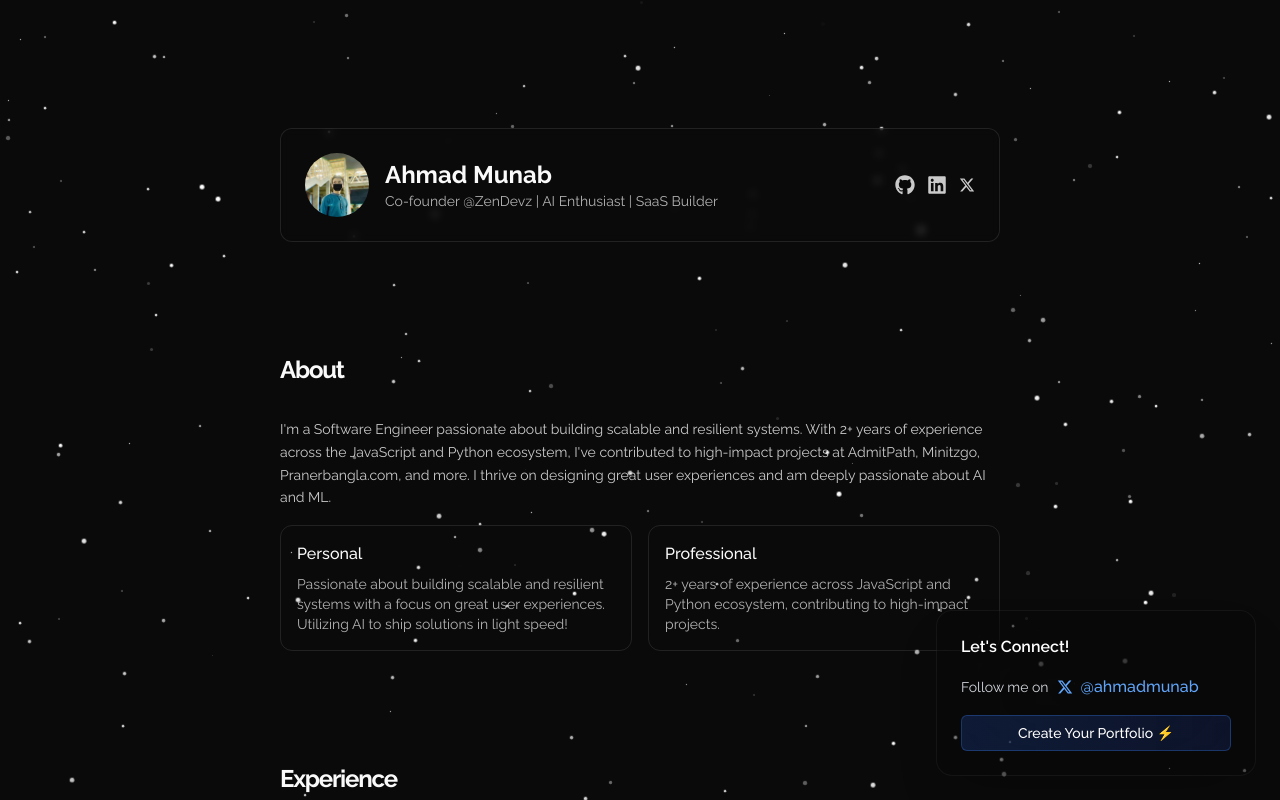
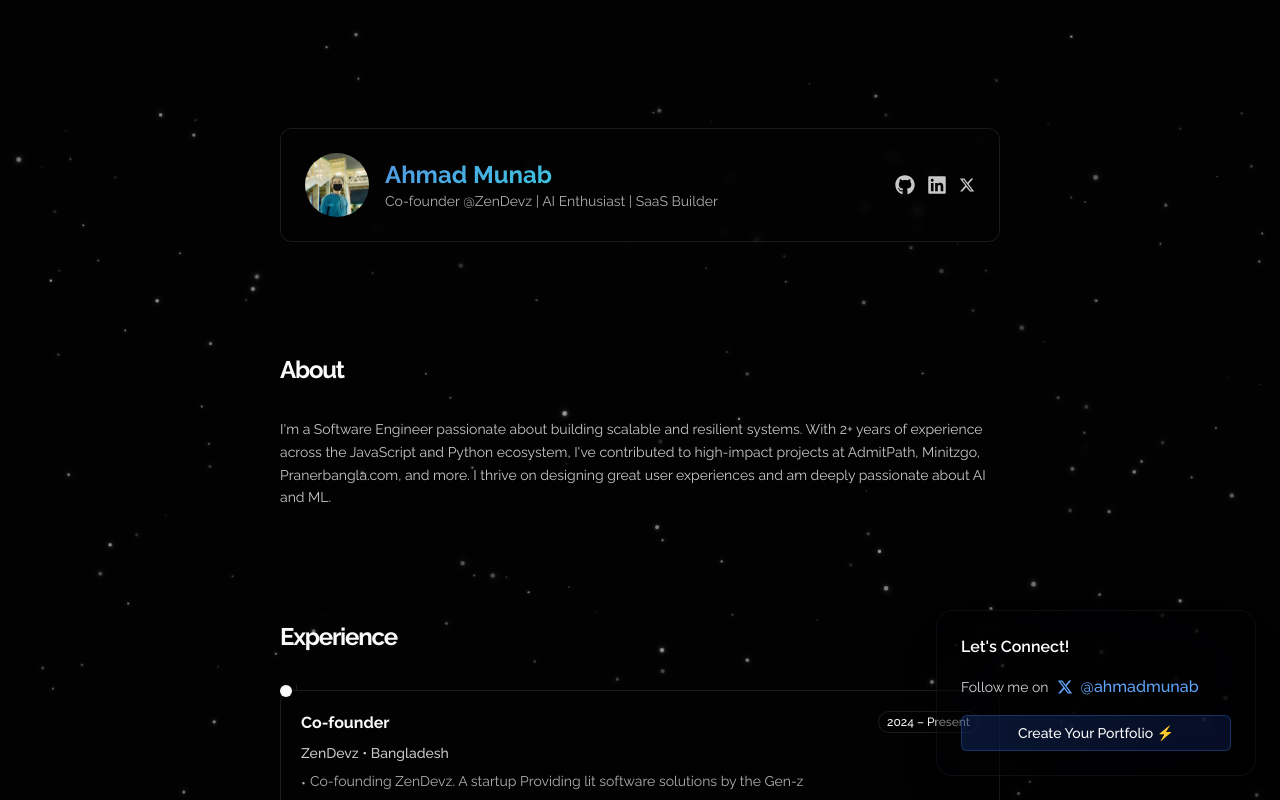
Before and after one commit to Ahmad-Munab/portfolio-v3, a Next.js app: page / in a window 1280 px wide. Shown: the top 800 px of the page. Built offline with nearby package versions, Linux system fonts and the light colour scheme.

Commit message:
slight revamp

```diff
--- a/src/app/globals.css
+++ b/src/app/globals.css
@@ -2,49 +2,6 @@
 @tailwind components;
 @tailwind utilities;
 
-:root {
-  --primary: #000000;
-  --primary-foreground: #ffffff;
-  --secondary: #f3f4f6;
-  --secondary-foreground: #000000;
-  --accent: #f3f4f6;
-  --accent-foreground: #000000;
-  --destructive: #ef4444;
-  --destructive-foreground: #ffffff;
-  --ring: #e5e7eb;
-  --border: #e5e7eb;
-  --input: #e5e7eb;
-  --blue: #3b82f6;
-}
-
-@media (prefers-color-scheme: dark) {
-  :root {
-    --primary: #ffffff;
-    --primary-foreground: #000000;
-    --secondary: #1f2937;
-    --secondary-foreground: #f3f4f6;
-    --accent: #1f2937;
-    --accent-foreground: #f3f4f6;
-    --destructive: #ef4444;
-    --destructive-foreground: #ffffff;
-    --ring: #1f2937;
-    --border: #1f2937;
-    --input: #1f2937;
-    --blue: #1f75ff;
-  }
-}
-
-@layer base {
-  * {
-    @apply border-border;
-  }
-  html {
-    scroll-behavior: smooth;
-  }
-  body {
-    @apply text-foreground bg-background;
-    font-feature-settings: "rlig" 1, "calt" 1;
-  }
 :root {
   --background: 0 0% 100%;
   --foreground: 0 0% 3.9%;
@@ -54,6 +11,9 @@
   --popover-foreground: 0 0% 3.9%;
   --primary: 0 0% 9%;
   --primary-foreground: 0 0% 98%;
+  --metallic-blue: linear-gradient(135deg, #5B86E5, #36D1DC, #5B86E5);
+  --metallic-silver: linear-gradient(135deg, #E8E8E8, #C0C0C0, #E8E8E8);
+  --metallic-gold: linear-gradient(135deg, #FFD700, #BF953F, #FFD700);
   --secondary: 0 0% 96.1%;
   --secondary-foreground: 0 0% 9%;
   --muted: 0 0% 96.1%;
@@ -65,17 +25,15 @@
   --border: 0 0% 89.8%;
   --input: 0 0% 89.8%;
   --ring: 0 0% 3.9%;
-    --chart-1: 12 76% 61%;
-    --chart-2: 173 58% 39%;
-    --chart-3: 197 37% 24%;
-    --chart-4: 43 74% 66%;
-    --chart-5: 27 87% 67%;
   --radius: 0.5rem;
+  --metallic-gold: linear-gradient(135deg, #FFD700, #FDB931, #DAA520);
+  --metallic-silver: linear-gradient(135deg, #C0C0C0, #E8E8E8, #A8A8A8);
 }
+
 .dark {
-    --background: 0 0% 3.9%;
+  --background: 225 25% 1%; /* Even darker background with slight blue tint */
   --foreground: 0 0% 98%;
-    --card: 0 0% 3.9%;
+  --card: 225 25% 2%;
   --card-foreground: 0 0% 98%;
   --popover: 0 0% 3.9%;
   --popover-foreground: 0 0% 98%;
@@ -92,11 +50,18 @@
   --border: 0 0% 14.9%;
   --input: 0 0% 14.9%;
   --ring: 0 0% 83.1%;
-    --chart-1: 220 70% 50%;
-    --chart-2: 160 60% 45%;
-    --chart-3: 30 80% 55%;
-    --chart-4: 280 65% 60%;
-    --chart-5: 340 75% 55%;
+}
+
+@layer base {
+  * {
+    @apply border-border;
+  }
+  html {
+    scroll-behavior: smooth;
+  }
+  body {
+    @apply bg-background text-foreground;
+    font-feature-settings: "rlig" 1, "calt" 1;
   }
 }
 
@@ -110,17 +75,17 @@
 }
 
 ::-webkit-scrollbar-track {
-  background: var(--background);
+  background: hsl(var(--background));
 }
 
 ::-webkit-scrollbar-thumb {
-  background: var(--foreground);
+  background: hsl(var(--foreground));
   opacity: 0.5;
   border-radius: 5px;
 }
 
 ::-webkit-scrollbar-thumb:hover {
-  background: var(--blue);
+  background: hsl(var(--primary));
 }
 
 /* Star background animation */
@@ -132,35 +97,90 @@
   height: 100%;
   overflow: hidden;
   z-index: -1;
-  background-color: var(--background);
+  background-color: hsl(var(--background));
+  backdrop-filter: blur(8px); /* Increased blur effect */
 }
 
 .star {
   position: absolute;
-  background-color: #ffffff;
+  background-color: rgba(255, 255, 255, 0.6); /* More translucent stars */
   border-radius: 50%;
   opacity: 0;
+  box-shadow:
+    0 0 4px rgba(255, 255, 255, 0.3),
+    0 0 8px rgba(255, 255, 255, 0.2),
+    0 0 12px rgba(255, 255, 255, 0.1); /* Layered glow effect */
   animation: twinkle var(--duration) ease-in-out infinite;
   animation-delay: var(--delay);
+  filter: blur(0.5px); /* Slight blur on the stars themselves */
 }
 
 @keyframes twinkle {
   0% {
     opacity: 0;
-    transform: translateZ(0) scale(1);
+    transform: translateY(0) translateX(0) scale(0.8) rotate(0deg);
+  }
+  15% {
+    opacity: var(--opacity);
+    transform: translateY(calc(var(--distance) * 0.2)) translateX(calc(var(--distance) * 0.1)) scale(1.2) rotate(5deg);
+  }
+  35% {
+    opacity: calc(var(--opacity) * 0.8);
+    transform: translateY(calc(var(--distance) * 0.4)) translateX(calc(var(--distance) * 0.2)) scale(0.9) rotate(-5deg);
   }
   50% {
-    opacity: 1;
-    transform: translateZ(50px) scale(1.2);
+    opacity: var(--opacity);
+    transform: translateY(calc(var(--distance) * 0.6)) translateX(calc(var(--distance) * 0.3)) scale(1.1) rotate(3deg);
+  }
+  75% {
+    opacity: calc(var(--opacity) * 0.9);
+    transform: translateY(calc(var(--distance) * 0.8)) translateX(calc(var(--distance) * 0.4)) scale(0.95) rotate(-3deg);
+  }
+  90% {
+    opacity: calc(var(--opacity) * 0.5);
+    transform: translateY(calc(var(--distance) * 0.9)) translateX(calc(var(--distance) * 0.45)) scale(1.05) rotate(2deg);
   }
   100% {
     opacity: 0;
-    transform: translateZ(0) scale(1);
+    transform: translateY(var(--distance)) translateX(calc(var(--distance) * 0.5)) scale(0.8) rotate(0deg);
   }
 }
 
-.animate-twinkle {
-  animation: twinkle var(--duration, 5s) linear var(--delay, 0s) infinite;
+/* Metallic text effects */
+.metallic-text {
+  background: var(--metallic-silver);
+  -webkit-background-clip: text;
+  background-clip: text;
+  color: transparent;
+  animation: shimmer 2s linear infinite;
+  background-size: 200% auto;
+}
+
+.metallic-text-gold {
+  background: var(--metallic-gold);
+  -webkit-background-clip: text;
+  background-clip: text;
+  color: transparent;
+  animation: shimmer 2s linear infinite;
+  background-size: 200% auto;
+}
+
+.metallic-text-blue {
+  background: var(--metallic-blue);
+  -webkit-background-clip: text;
+  background-clip: text;
+  color: transparent;
+  animation: shimmer 3s linear infinite;
+  background-size: 200% auto;
+}
+
+@keyframes shimmer {
+  0% {
+    background-position: -200% center;
+  }
+  100% {
+    background-position: 200% center;
+  }
 }
 
 /* Skill icon hover effect */
@@ -178,12 +198,3 @@
   -ms-overflow-style: none;  /* IE and Edge */
   scrollbar-width: none;  /* Firefox */
 }
-
-@layer base {
-  * {
-    @apply border-border;
-  }
-  body {
-    @apply bg-background text-foreground;
-  }
-}
--- a/src/components/about-section.tsx
+++ b/src/components/about-section.tsx
@@ -32,31 +32,6 @@
             >
               {about.bio}
             </motion.p>
-
-            <motion.div
-              className="grid grid-cols-1 md:grid-cols-2 gap-4 mt-6"
-              initial={{ opacity: 0, y: 10 }}
-              whileInView={{ opacity: 1, y: 0 }}
-              viewport={{ once: true }}
-              transition={{ duration: 0.3, delay: 0.4 }}
-            >
-              <div className="border border-foreground/10 p-4 rounded-xl hover:border-foreground/20 transition-colors">
-                <h4 className="text-base font-medium mb-2">Personal</h4>
-                <p className="text-foreground/70 text-sm">
-                  Passionate about building scalable and resilient systems with
-                  a focus on great user experiences. Utilizing AI to ship
-                  solutions in light speed!
-                </p>
-              </div>
-
-              <div className="border border-foreground/10 p-4 rounded-xl hover:border-foreground/20 transition-colors">
-                <h4 className="text-base font-medium mb-2">Professional</h4>
-                <p className="text-foreground/70 text-sm">
-                  2+ years of experience across JavaScript and Python ecosystem,
-                  contributing to high-impact projects.
-                </p>
-              </div>
-            </motion.div>
           </motion.div>
         </div>
       </div>
--- a/src/components/hero-section.tsx
+++ b/src/components/hero-section.tsx
@@ -1,10 +1,5 @@
 import { about } from "@/data/about";
-import {
-  FaRegFileCode,
-  FaGithub,
-  FaEnvelope,
-  FaLinkedin,
-} from "react-icons/fa";
+import { FaGithub, FaLinkedin } from "react-icons/fa";
 import { motion } from "framer-motion";
 import Image from "next/image";
 
@@ -35,7 +30,9 @@
                 />
               </div>
               <div className="text-center my-auto sm:text-left">
-                <h1 className="text-2xl font-bold">{about.name}</h1>
+                <h1 className="text-2xl font-bold metallic-text-blue">
+                  {about.name}
+                </h1>
                 <p className="text-sm text-foreground/70">{about.title}</p>
               </div>
               <div className="mt-4 sm:mt-0 sm:ml-auto flex items-center gap-3">
```
Lines whose indentation alone changed are shown as unchanged.
